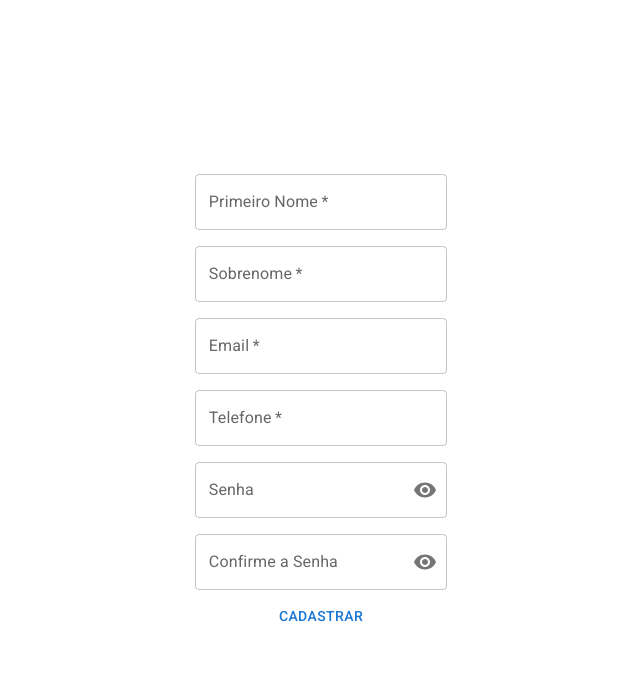
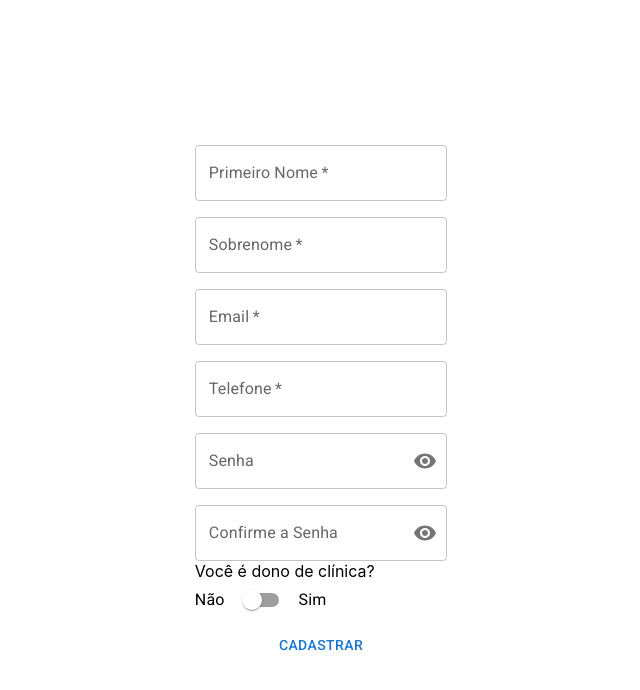
Before and after one commit to aiqdor/aiqdor-frontend, a React (Create React App) app: page /register in a window 1280 px wide. Shown: the top 690 px of the page, without its empty margins (319-959 px from the left). Built offline with nearby package versions, Linux system fonts and the light colour scheme; no server answers; the HTML template or start-up script is replaced by a standard one.

Commit message:
feat: add owner user

```diff
--- a/src/context/auth.tsx
+++ b/src/context/auth.tsx
@@ -56,7 +56,7 @@ export const AuthProvider = ({ children }: { children: JSX.Element }) => {
         navigate("/");
     };
 
-    const createAccount = async (firstName: string, lastName: string, email: string, password: string, confirmPassword: string, phoneNumber: string) => {
+    const createAccount = async (firstName: string, lastName: string, email: string, password: string, confirmPassword: string, phoneNumber: string, isOwner: boolean) => {
         if (password !== confirmPassword) {
             toast.error('As senhas não conferem!', {
                 position: "top-right",
@@ -83,6 +83,7 @@ export const AuthProvider = ({ children }: { children: JSX.Element }) => {
                     phoneNumber,
                     createdAt: new Date(),
                     admin: false,
+                    isOwner,
                 });
             });
 
--- a/src/pages/RegisterPage/index.tsx
+++ b/src/pages/RegisterPage/index.tsx
@@ -12,6 +12,9 @@ import {
     InputAdornment,
     InputLabel,
     OutlinedInput,
+    Stack,
+    Switch,
+    Typography,
 } from "@mui/material";
 import { VisibilityOff, Visibility } from "@mui/icons-material";
 
@@ -24,6 +27,7 @@ const RegisterPage = () => {
     const [password, setPassword] = useState("");
     const [confirmPassword, setConfirmPassword] = useState("");
     const [phoneNumber, setPhoneNumber] = useState("");
+    const [isOwner, setIsOwner] = useState(false);
 
     const [showPassword, setShowPassword] = useState(false);
 
@@ -39,7 +43,7 @@ const RegisterPage = () => {
 
     const handleSubmit = (e: any) => {
         e.preventDefault();
-        createAccount(firstName, lastName, email, password, confirmPassword, phoneNumber);
+        createAccount(firstName, lastName, email, password, confirmPassword, phoneNumber, isOwner);
     };
 
     return (
@@ -147,6 +151,17 @@ const RegisterPage = () => {
                     }
                     label="Confirme a Senha"
                 />
+
+                Você é dono de clínica?
+                <Stack direction="row" spacing={1} alignItems="center">
+                    <Typography>Não</Typography>
+                    <Switch
+                        checked={isOwner}
+                        onChange={() => setIsOwner(!isOwner)}
+                        inputProps={{ 'aria-label': 'controlled' }}
+                    />
+                    <Typography>Sim</Typography>
+                </Stack>
             </FormControl>
 
             <Button variant="text" type="submit">
--- a/src/types/AuthContextType.ts
+++ b/src/types/AuthContextType.ts
@@ -5,8 +5,7 @@ export type AuthContextType = {
     isAuthenticated: boolean;
     user: firebase.User | null;
     loading: boolean;
-    // login: (email: string, password: string) => Promise<boolean>;
     login: (email: string, password: string) => void;
     logout: () => void;
-    createAccount: (firstName: string, lastName: string, email: string, password: string, confirmPassword: string, phoneNumber: string) => void;
+    createAccount: (firstName: string, lastName: string, email: string, password: string, confirmPassword: string, phoneNumber: string, isOwner: boolean) => void;
 };
--- a/src/types/LoggedUser.ts
+++ b/src/types/LoggedUser.ts
@@ -3,4 +3,5 @@ export type LoggedUser = {
     name: string;
     email: string;
     token: string;
+    isOwner: boolean;
 }
--- a/src/types/User.ts
+++ /dev/null
@@ -1,6 +0,0 @@
-export type User = {
-    id: string;
-    name: string;
-    email: string;
-    password: string;
-}
```
